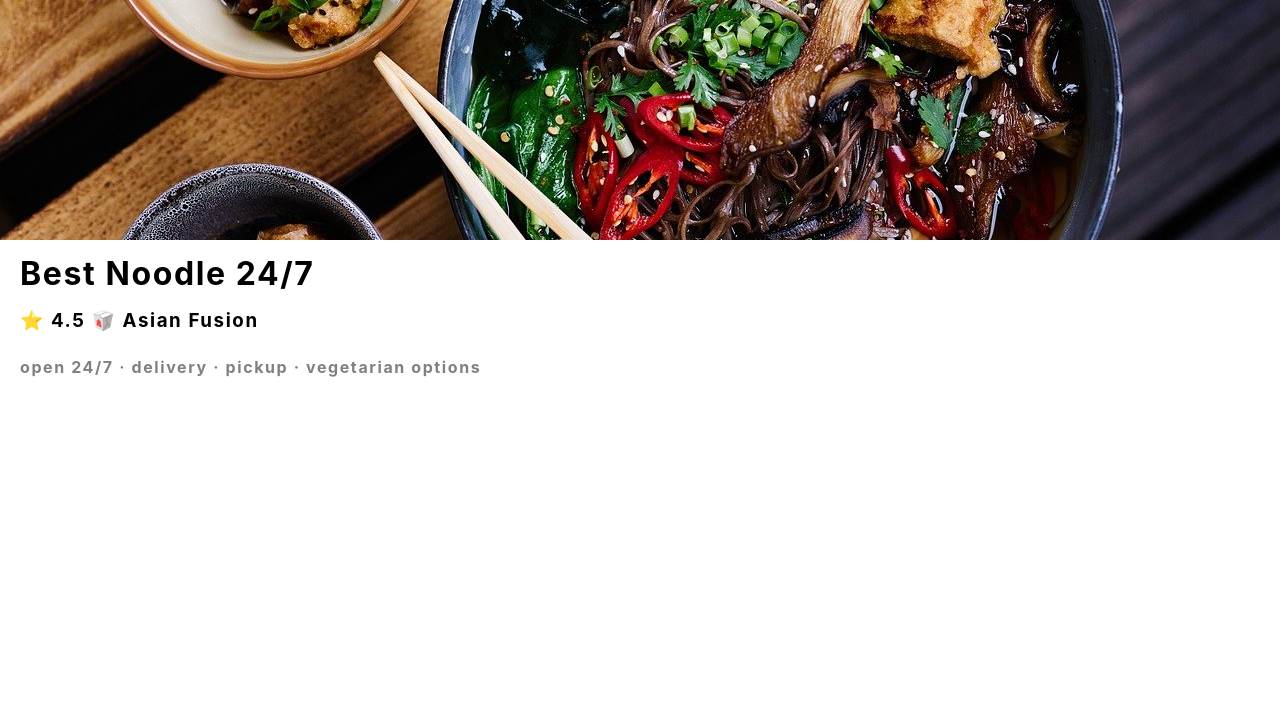
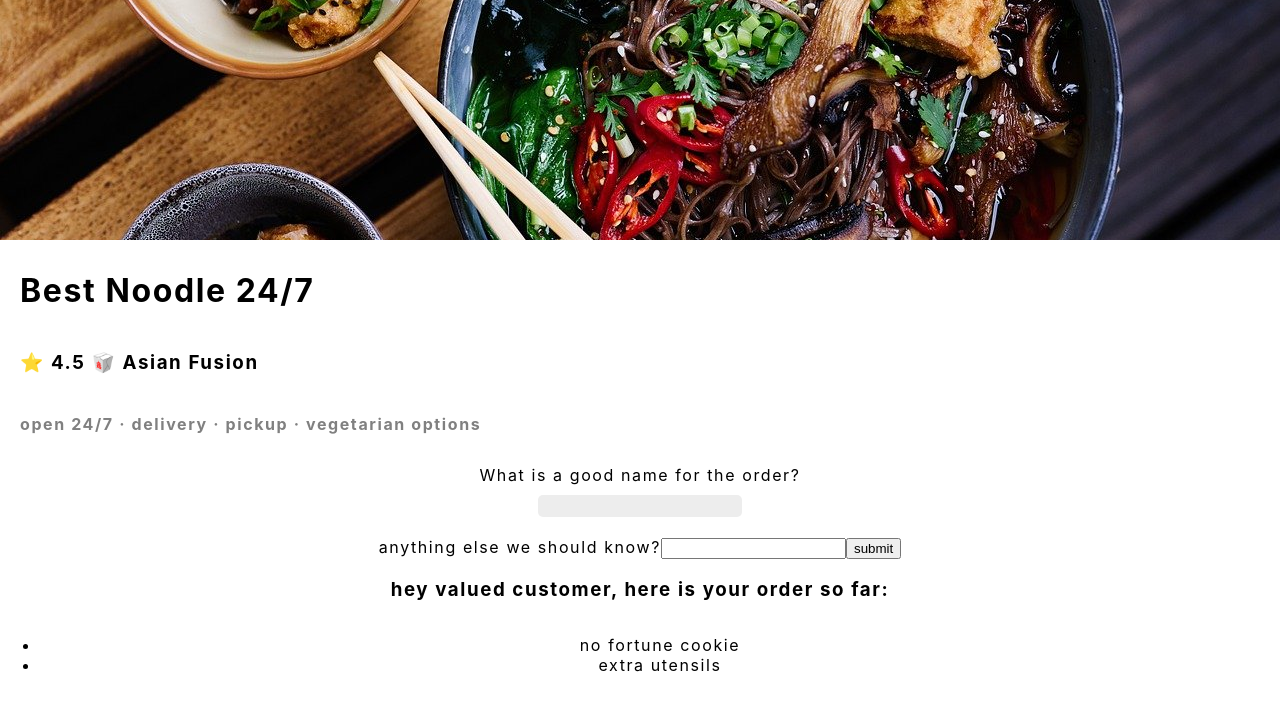
Before and after one commit to kashitamang/fast-food-order-app, a React (Create React App) app: page / in a window 1280 px wide. Shown: the top 710 px of the page. Built offline with nearby package versions, Linux system fonts and the light colour scheme.

Commit message:
adds instructions form and displays instructions to user

```diff
--- a/src/App.css
+++ b/src/App.css
@@ -1,7 +1,6 @@
 .App {
   text-align: center;
   letter-spacing: .1rem;
-  line-height: .4rem;
 }
 
 .App-header {
@@ -24,6 +23,29 @@
   margin-top: 10px;
 }
 
+.order-container {
+  display: flex;
+  flex-direction: column;
+  align-items: center;
+}
+
+.name-input {
+    display: flex;
+    flex-direction: column;
+    align-items: center;
+    padding: 10px;
+}
+
+.name-input input{
+  border: none;
+  background-color: rgb(237, 237, 237);
+  border-radius: 5px;
+  margin: 10px;
+  width: 200px;
+  height: 20px;
+  letter-spacing: .1rem;
+}
+
 .hours {
   color: grey;
 }
--- a/src/App.js
+++ b/src/App.js
@@ -1,9 +1,20 @@
 import { useState } from 'react';
 import './App.css';
 import backgroundImg from './Images/background.jpg';
+//import dropdowns
 
+//import nameinput/instructionsform/foodimages
+import NameInput from './Components/NameInput.js';
+import InstructionForm from './Components/InstructionForm.js';
 
 function App() {
+  //all states
+  const [foodId, setFoodId] = useState(1);
+  const [drinkId, setDrinkId] = useState(1);
+  const [sideId, setSideId] = useState(1);
+  const [orderName, setOrderName] = useState('valued customer');
+  const [extraInstructions, setExtraInstructions] = useState(['no fortune cookie', 'extra utensils']);
+
   return (
     <div className="App">
       <header className="App-header" style={{ backgroundImage: `url(${backgroundImg})` }}>
@@ -14,8 +25,25 @@ function App() {
         <h4 className="hours">open 24/7 · delivery · pickup · vegetarian options</h4>
       </div>
       <div className="order-container">
-        <div></div>
+        {/* Name Input */}
+        <NameInput setOrderName={setOrderName}/>
+        {/* Food Dropdown */}
+        {/* Side Dropdown */}
+        {/* Beverage Dropdown */}
+        {/* Instructions Form */}
+        <InstructionForm
+          extraInstructions={extraInstructions}
+          setExtraInstructions={setExtraInstructions}/>
+        <h3>hey {orderName}, here is your order so far: </h3>
+        {/* Food Images (order images) */}
       </div>
+      <ul className='instructions-list'>
+        {
+          extraInstructions.map((instruction, i) => <li key={`${instruction}-${i}`}>
+            {instruction}
+          </li>)
+        }
+      </ul>
     </div>
   );
 }
--- /dev/null
+++ b/src/Components/InstructionForm.js
@@ -0,0 +1,28 @@
+import { useState } from 'react';
+
+export default function InstructionForm({ setExtraInstructions, extraInstructions }) {
+    //set state
+  const [instructionInForm, setInstructionInForm] = useState('');
+
+// this function takes the user submission and submits the data to hold the information for later
+  function handleSubmit(e) {
+    e.preventDefault();
+    //makes copy of old array, adds new item on the end
+    setExtraInstructions([...extraInstructions, instructionInForm]);
+    //resets form
+    setInstructionInForm('');
+  }
+
+  function handleInstructionChange(e) {
+    setInstructionInForm(e.target.value);
+  }
+
+//this is the html we want returned to the viewer
+  return <form onSubmit={handleSubmit}>
+    <label>
+        anything else we should know?
+      <input value={instructionInForm} onChange={handleInstructionChange} required/>
+    </label>
+    <button>submit</button>
+  </form>;
+}
--- a/src/Components/NameInput.js
+++ b/src/Components/NameInput.js
@@ -0,0 +1,12 @@
+//allows user to enter a name which displays
+
+export default function NameInput({ setOrderName }) {
+  function handleChange(e) {
+    setOrderName(e.target.value);
+  }
+
+  return <div className='name-input'>
+    What is a good name for the order?
+    <input onChange={handleChange} required/>
+  </div>;
+}
```
Also changed, not shown: src/Components/InstructionsForm.js (deleted).
